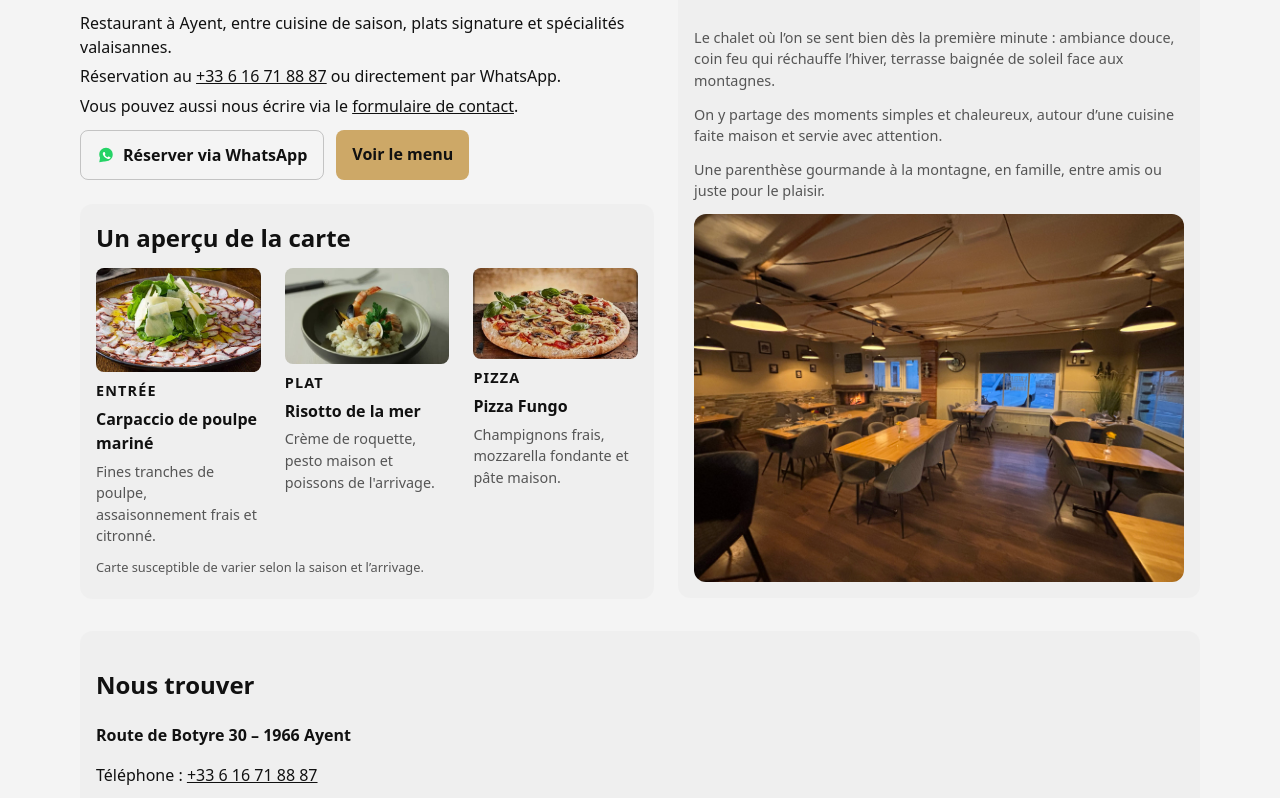
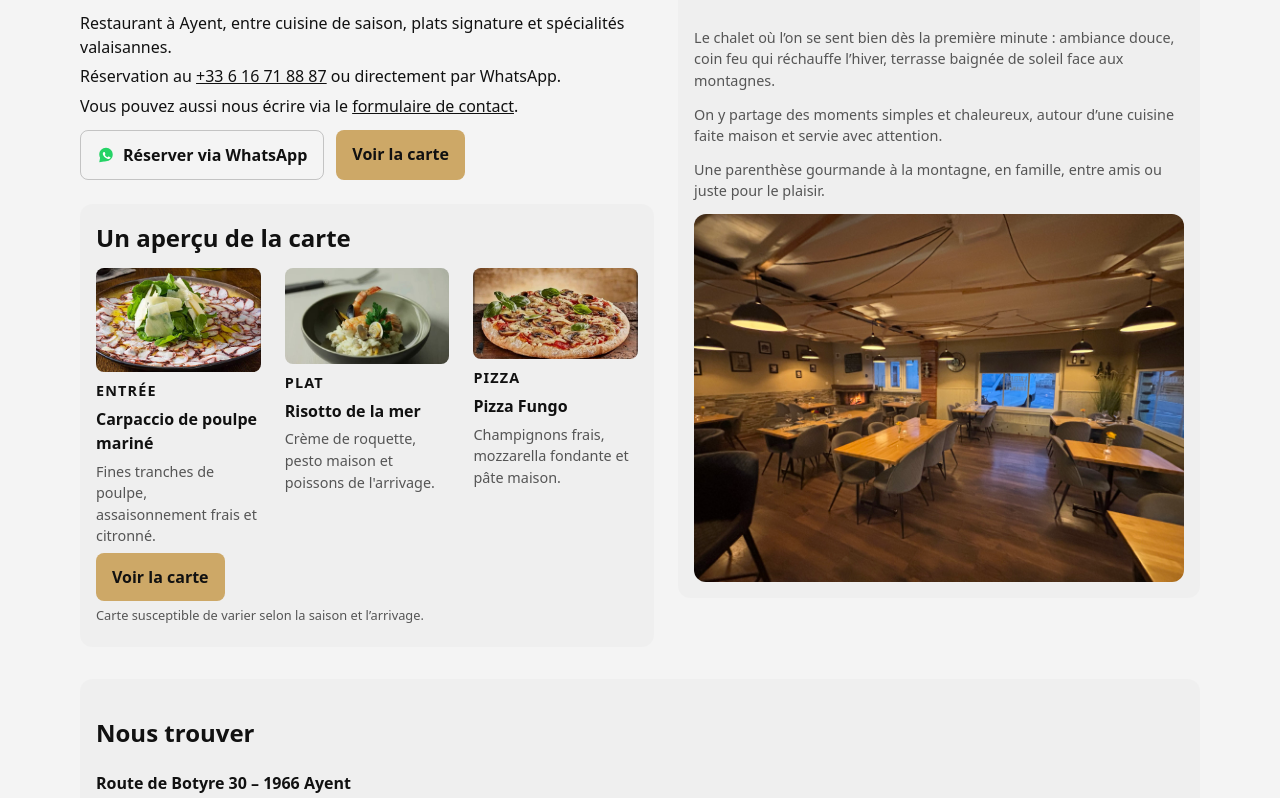
Before and after one commit to GeorginaBerrezel/atelier-des-gourmets, a Next.js app: page / in a window 1280 px wide. Shown: the part 485-1283 px from the top of the page. Built offline with nearby package versions, Linux system fonts and the light colour scheme; no server answers.

Commit message:
change button voir la carte, en deux fois sur la home page

```diff
--- a/app/page.tsx
+++ b/app/page.tsx
@@ -65,7 +65,7 @@ export default function Page() {
             </a>
 
             <Link className="btn" href="/menu">
-              Voir le menu
+              Voir la carte
             </Link>
           </div>
 
@@ -137,6 +137,9 @@ export default function Page() {
                 </p>
               </div>
             </div>
+            <Link className="btn" href="/menu">
+              Voir la carte
+            </Link>
             <p className="home-menu-preview-note">
               Carte susceptible de varier selon la saison et l’arrivage.
             </p>
```
